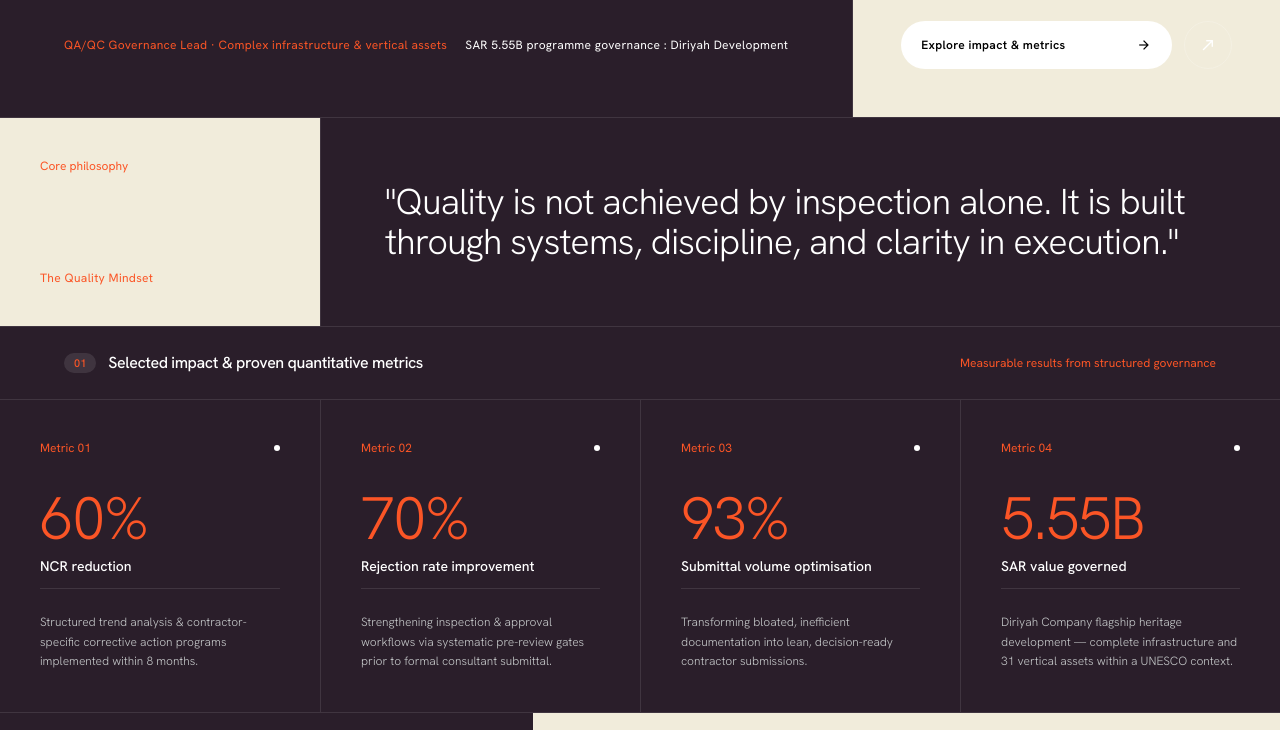
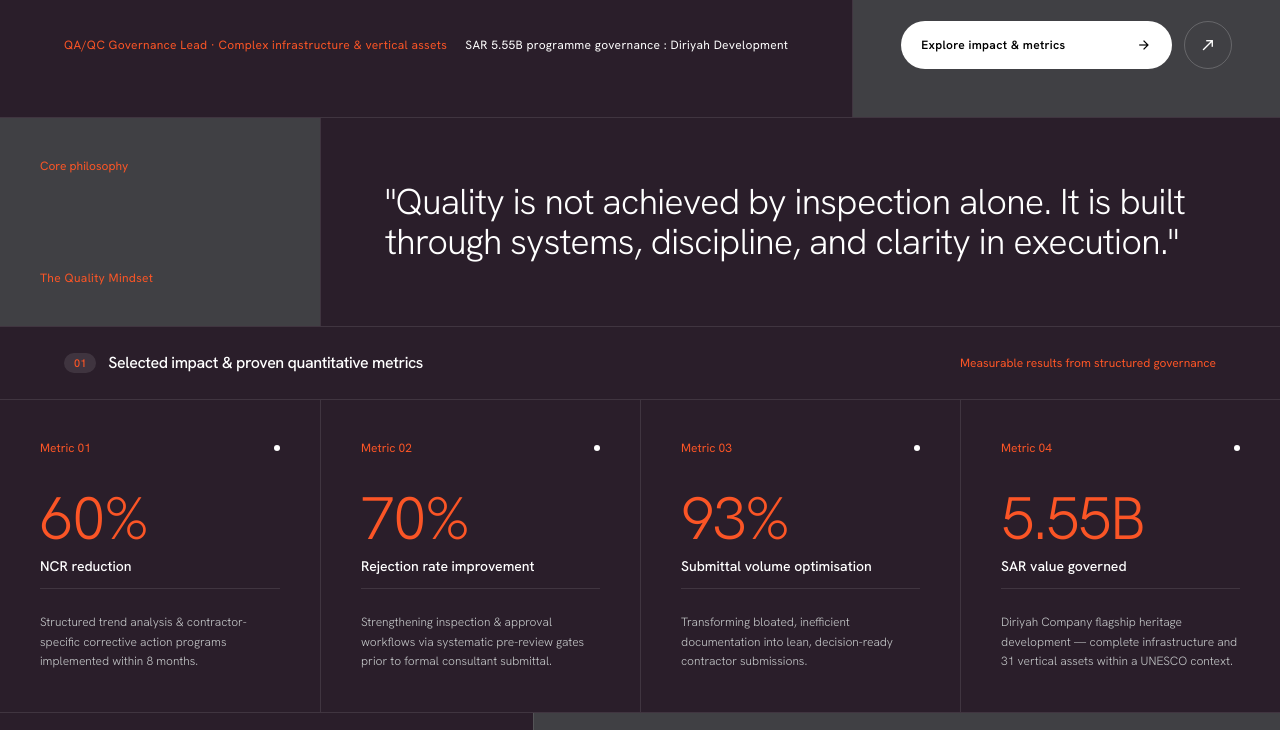
Before and after one commit to engineermohammedfasil/engineermohammedfasil.github.io, a plain HTML site: page index.html in a window 1280 px wide. Shown: the part 603-1333 px from the top of the page. Drawn offline with nearby package versions, Linux system fonts and the light colour scheme.

Commit message:
Update index.html

```diff
--- a/index.html
+++ b/index.html
@@ -11,9 +11,9 @@
        Keep the order: footer darkest, then page, then panel, then raise (lightest). */
     :root {
       --bg-page:   #2a1e2a;  /* main page background */
-      --bg-panel:  #f1ecdb;  /* side panels, alternate sections, hover on page-colour cards */
-      --bg-raise:  #f1ecdb;  /* hero tiles, sector pills, hover on panels */
-      --bg-footer: #f1ecdb;  /* footer */
+      --bg-panel:  #404044;  /* side panels, alternate sections, hover on page-colour cards */
+      --bg-raise:  #404044;  /* hero tiles, sector pills, hover on panels */
+      --bg-footer: #404044;  /* footer */
     }
     .bg-page-glass {
       background-color: var(--bg-page);
```
